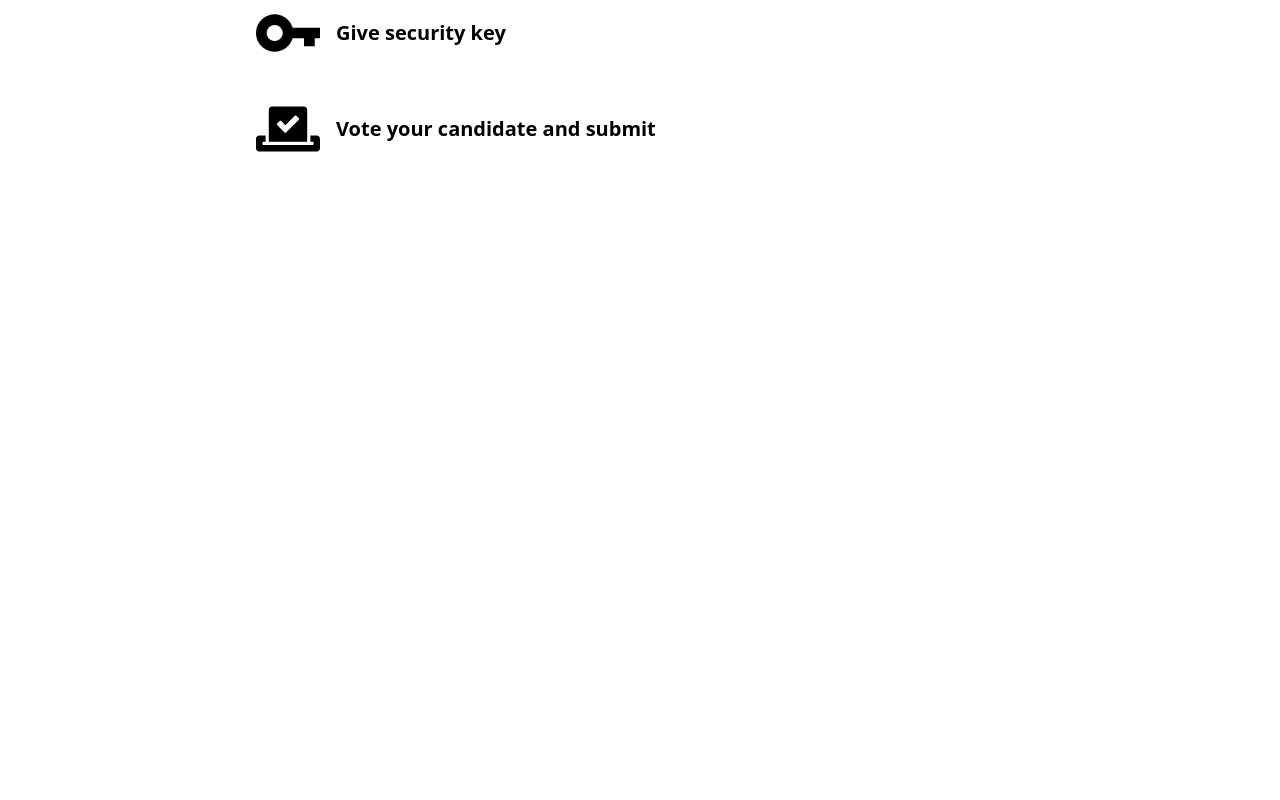
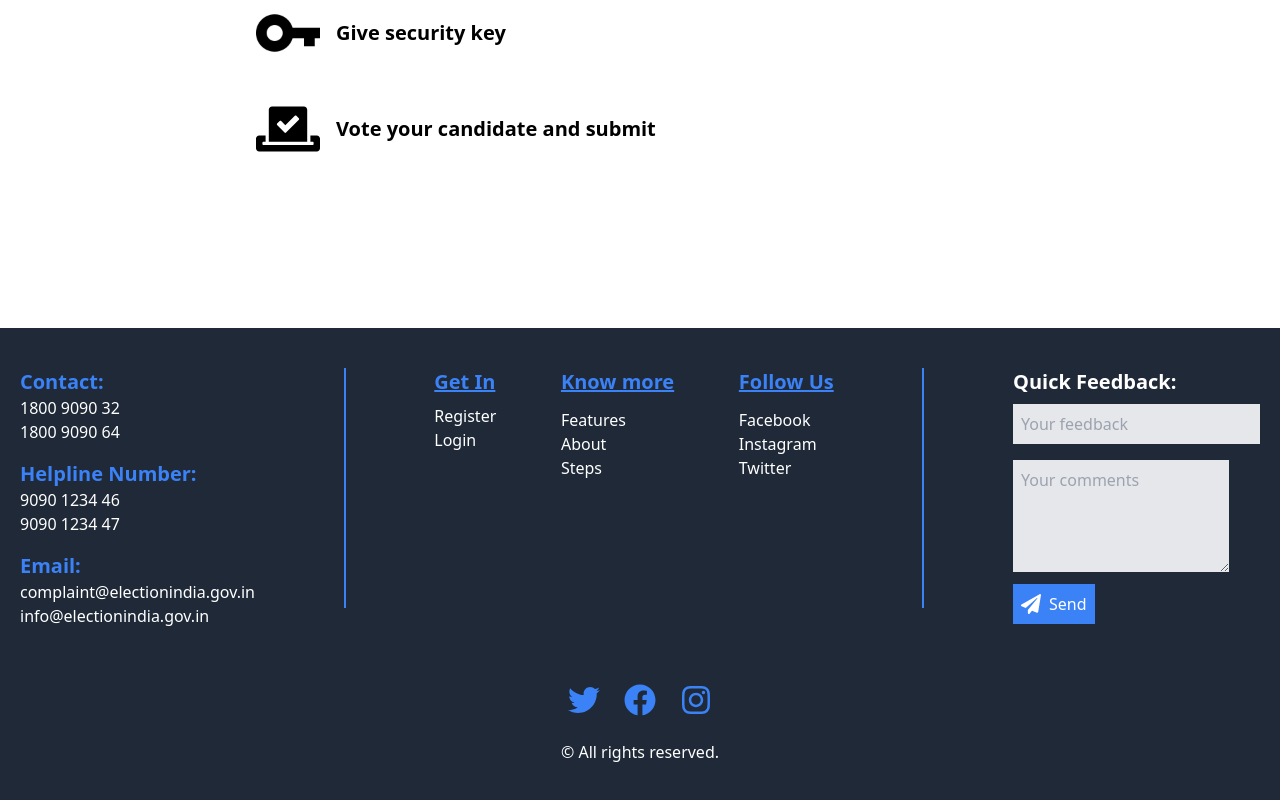
Before and after one commit to afzaljadoon/myfyp, a React (Create React App) app: page / in a window 1280 px wide. Shown: the part 3000-3800 px from the top of the page. Before the commit the page ends 3328 px from the top, so only its background shows below. Built offline with nearby package versions, Linux system fonts and the light colour scheme.

Commit message:
Added footer component of the project

```diff
--- a/package.json
+++ b/package.json
@@ -8,6 +8,7 @@
     "@testing-library/user-event": "^13.5.0",
     "react": "^18.3.1",
     "react-dom": "^18.3.1",
+    "react-icons": "^5.3.0",
     "react-router-dom": "^6.26.1",
     "react-scripts": "5.0.1",
     "web-vitals": "^2.1.4"
--- /dev/null
+++ b/src/components/Footer.js
@@ -0,0 +1,90 @@
+import React from 'react';
+import { FaFacebook, FaInstagram, FaTwitter, FaPaperPlane } from 'react-icons/fa';
+import { Link } from 'react-router-dom';
+
+const Footer = () => {
+  return (
+    <div className="bg-gray-800 text-white py-10 px-5 font-abc">
+      <div className="container mx-auto flex flex-col md:flex-row justify-between items-start">
+        {/* Contact Information */}
+        <div className="flex flex-col items-start mb-6 md:mb-0 w-full md:w-auto ">
+          <div className="mb-4 ">
+            <div className="font-bold text-xl text-blue-500 ">Contact:</div>
+            <div>1800 9090 32</div>
+            <div>1800 9090 64</div>
+          </div>
+          <div className="mb-4">
+            <div className="font-bold text-xl text-blue-500 ">Helpline Number:</div>
+            <div>9090 1234 46</div>
+            <div>9090 1234 47</div>
+          </div>
+          <div className="mb-4">
+            <div className="font-bold text-xl text-blue-500">Email:</div>
+            <div>complaint@electionindia.gov.in</div>
+            <div>info@electionindia.gov.in</div>
+          </div>
+        </div>
+
+        {/* Divider for larger screens */}
+        <div className="hidden md:block border-l-2 border-blue-500 h-60 mx-6"></div>
+
+        {/* Links Section */}
+        <div className="flex flex-col items-start mb-6 md:mb-0 w-full md:w-auto cursor-pointer">
+          <div className="font-bold text-xl text-blue-500 underline mb-2">Get In</div>
+          <Link to="/registrationform"><div>Register</div></Link>
+          <Link to="/login"><div>Login</div></Link>
+        </div>
+
+        {/* Divider for larger screens */}
+        {/* <div className="hidden md:block border-l-2 border-white h-60 mx-6"></div> */}
+
+        {/* Know More Section */}
+        <div className="flex flex-col items-start mb-6 md:mb-0 w-full md:w-auto cursor-pointer">
+          <div className="font-bold text-xl mb-3 underline text-blue-500 ">Know more</div>
+          <div>Features</div>
+          <div>About</div>
+          <div>Steps</div>
+        </div>
+
+        {/* Divider for larger screens */}
+        {/* <div className="hidden md:block border-l-2 border-white h-60 mx-6"></div> */}
+
+        {/* Follow Us Section */}
+        <div className="flex flex-col items-start mb-6 md:mb-0 w-full md:w-auto cursor-pointer">
+          <div className="font-bold text-xl mb-3 text-blue-500 underline">Follow Us</div>
+          <div>Facebook</div>
+          <div>Instagram</div>
+          <div>Twitter</div>
+        </div>
+
+        {/* Divider for larger screens */}
+        <div className="hidden md:block border-l-2 border-blue-500 h-60 mx-6"></div>
+
+        {/* Quick Feedback Section */}
+        <div className="flex flex-col items-start w-full md:w-auto">
+          <div className="font-bold text-xl mb-2">Quick Feedback:</div>
+          <input className="bg-gray-200 text-black p-2 mb-4 w-full md:w-auto" type="text" placeholder="Your feedback" />
+          <textarea className="bg-gray-200 text-black p-2 mb-3 w-full md:w-auto" rows="4" placeholder="Your comments"></textarea>
+          <button className="bg-blue-500 text-white p-2 flex items-center w-full md:w-auto">
+            <FaPaperPlane className="w-5 h-5 mr-2" />
+            Send
+          </button>
+        </div>
+      </div>
+
+      {/* Social Media Icons */}
+      <div className="flex justify-center items-center mt-10 text-blue-500 space-x-6">
+        <FaTwitter className='w-8 h-8 hover:text-blue-400 transition duration-300'/>
+        <FaFacebook className='w-8 h-8 hover:text-blue-400 transition duration-300'/>
+        <FaInstagram className='w-8 h-8 hover:text-blue-400 transition duration-300'/>
+      </div>
+
+      {/* Footer Credit */}
+      <div className="text-center mt-6">
+        <span>&copy; All rights reserved.</span>
+      </div>
+    </div>
+  );
+};
+
+export default Footer;
--- a/src/components/Home.js
+++ b/src/components/Home.js
@@ -4,7 +4,7 @@ import Hero from './Hero'
 import Features from './Features'
 import About from './About'
 import Steps from './Steps'
-// import Footer from './Footer'
+import Footer from './Footer'
 
 export default function Home() {
   return (
@@ -14,7 +14,7 @@ export default function Home() {
        <Features />
        <About />
        <Steps />
-       {/* <Footer />   */}
+       <Footer />
     </div>
   )
 }
```
Also changed, not shown: 1 other file (tests, documents, lock files or other folders).
